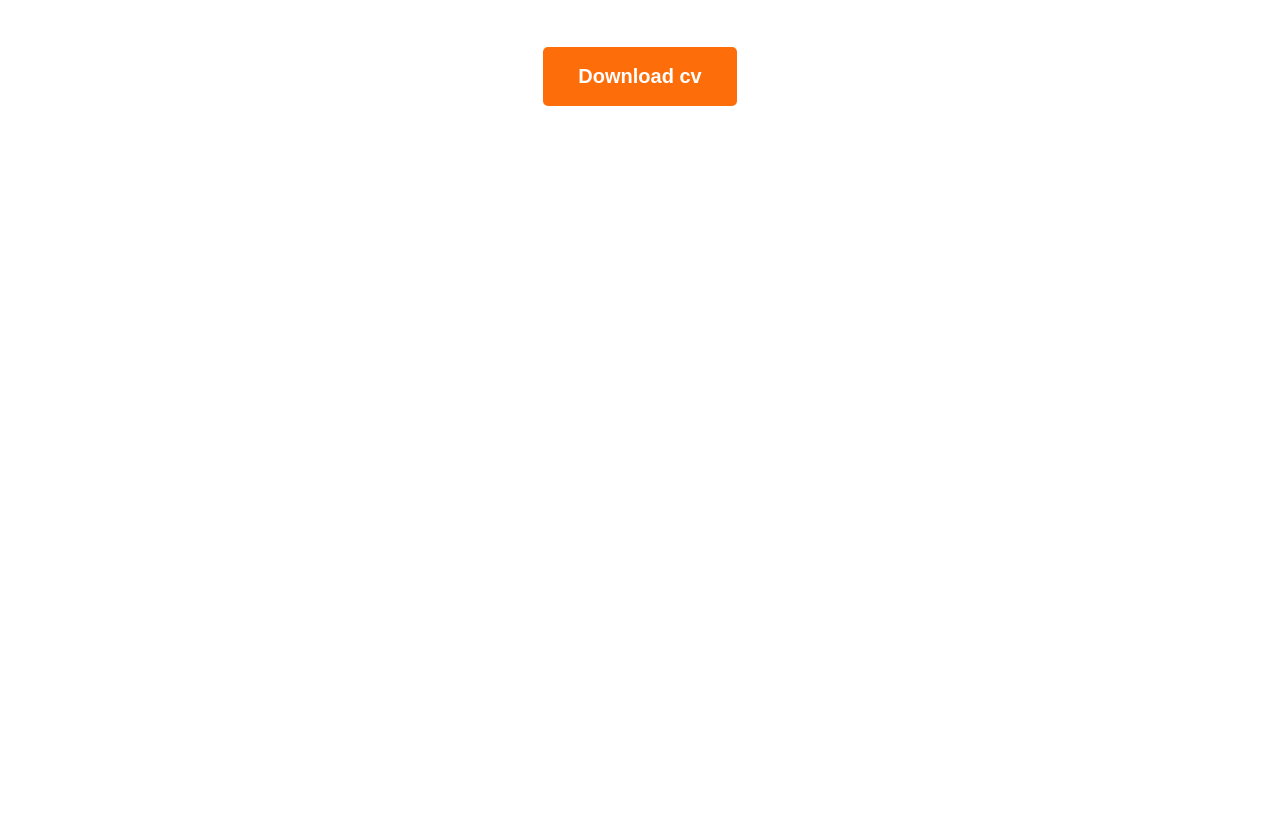
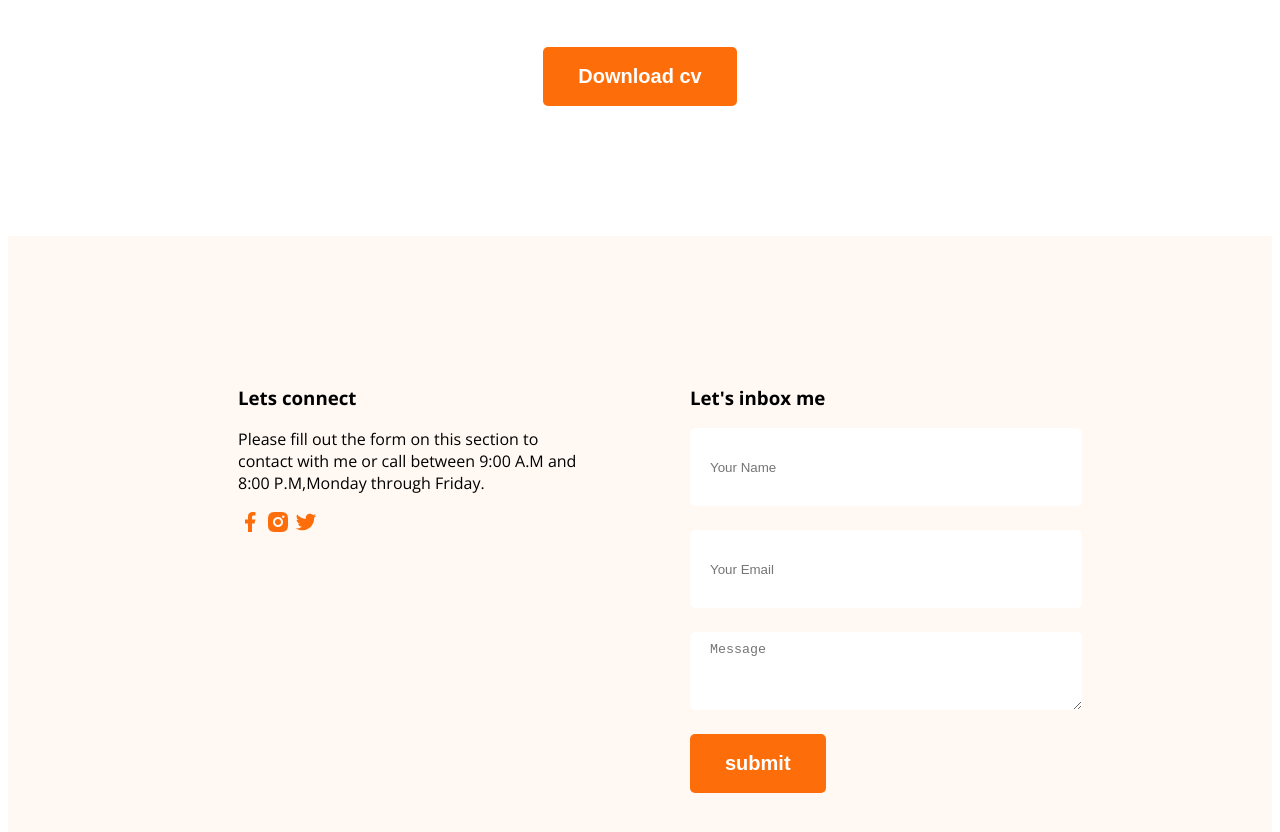
Before and after one commit to labibks/my-dev-portfolio, a plain HTML site: page index.html in a window 1280 px wide. Shown: the part 2988-3820 px from the top of the page. Before the commit the page ends 3224 px from the top, so only its background shows below. Drawn offline with nearby package versions, Linux system fonts and the light colour scheme.

Commit message:
add full portfolio website

```diff
--- a/index.html
+++ b/index.html
@@ -159,7 +159,23 @@
         </section>
 
     </main>
-    <footer>
+    <footer class="secondary-bg">
+        <div class="footer-column">
+          <h3 class="section-titel">Lets connect</h3>
+          <p>Please fill out the form on this section to contact with me or call between 9:00 A.M and 8:00 P.M,Monday through Friday.</p>
+          <div>
+            <a href=""><img src="imges/icon/facebook.png" alt=""></a>
+            <a href=""><img src="imges/icon/insta.png" alt=""></a>
+            <a href=""><img src="imges/icon/twitter.png" alt=""></a>
+          </div>
+        </div>
+        <div class="footer-column">
+            <h3 class="section-titel">Let's inbox me</h3>
+            <input class="ii" type="text" name="" id="" placeholder="Your Name">
+            <input class="ii" type="email" name="" id="" placeholder="Your Email">
+            <textarea class="ii" name="" id="" cols="30" rows="20" placeholder="Message"></textarea>
+            <input class="btn-primary" type="submit" value="submit">
+        </div>
 
     </footer>
 
--- a/style/portfolio.css
+++ b/style/portfolio.css
@@ -137,3 +137,22 @@
         .resume-download-cv{
             margin-top: 50px;
         }
+        /* footer style */
+        footer{
+            padding: 130px 230px;
+            display: flex;
+            gap: 100px;
+        }
+        .footer-column{
+            width: 50%;
+        }
+        .ii{
+            height: 58px;
+            border-radius: 5px;
+            background-color: white;
+            width: 100%;
+            display: block;
+            padding: 10px 20px;
+            margin-bottom: 24px;
+            border: none;
+        }
```
